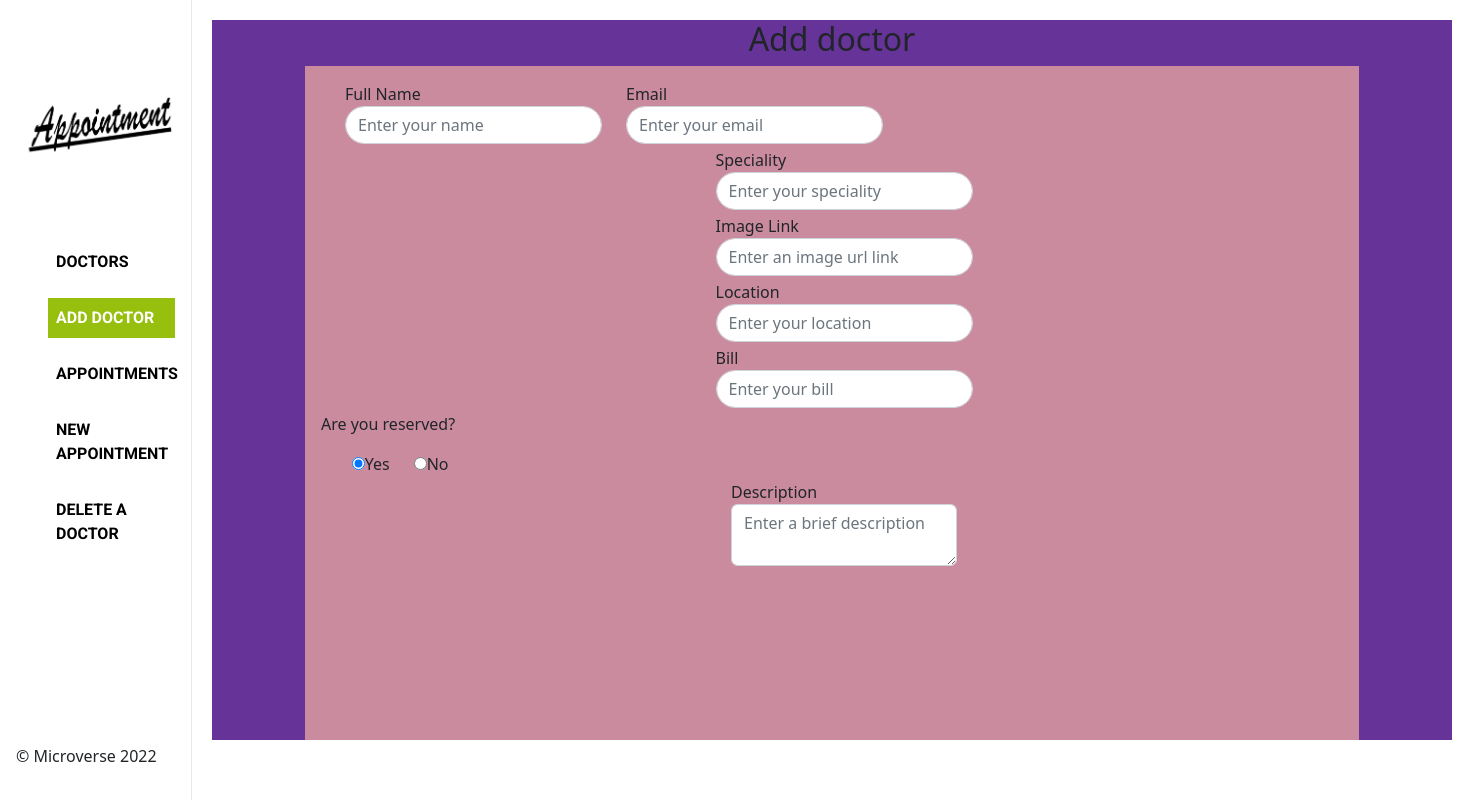
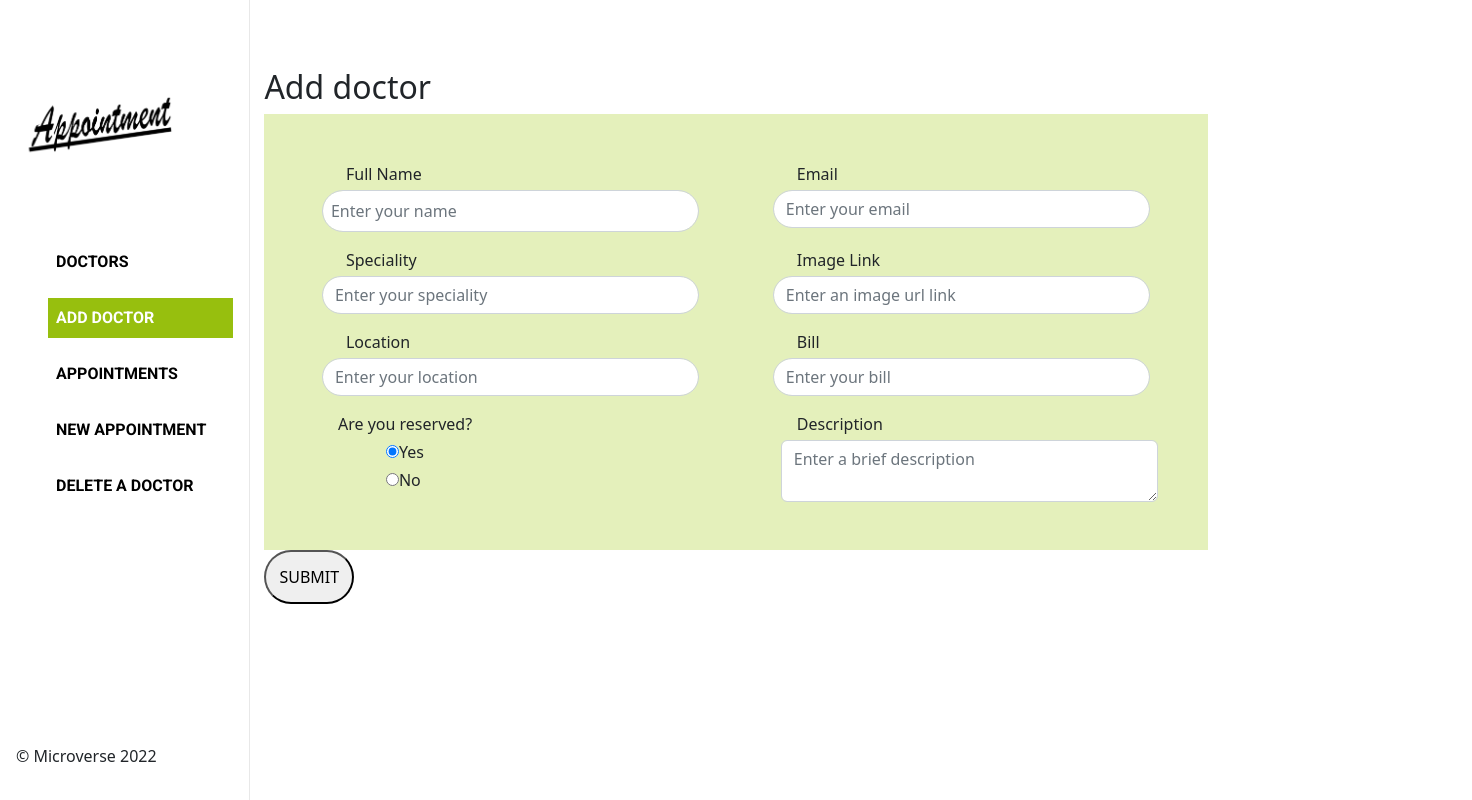
Before and after one commit to jmoseka/doctor_appointment_frontend, a React (Create React App) app: page /add_doctor in a window 1280 px wide. Shown: the whole page, 1472 px wide, since content can reach past the window. Built offline with nearby package versions, Linux system fonts and the light colour scheme; a web font is replaced by a local one.

Commit message:
Add buton

```diff
--- a/src/components/addDoctor/AddDoctor.js
+++ b/src/components/addDoctor/AddDoctor.js
@@ -2,77 +2,73 @@ import React from 'react';
 import './add_doctor.css';
 
 const AddDoctor = () => (
-  <div className="add-doc-container">
-    <div className="doc-container-form ">
+  <div className="add-doc-container py-5 d-flex justify-content-center">
+    <div className="doc-container-form">
       <div className="form-title">
         <h2>Add doctor</h2>
       </div>
 
       <div className="form-container d-flex justify-content-center">
-        <form className="doc-form p-3">
-          <div className="d-flex">
+        <form>
+          <div className="doc-form py-5">
             <div className="form-group">
-              <label htmlFor="name" className="ms-4 mb-1">
-                Full Name
-                <input type="text" name="name" id="doctor-name" className="form-control rounded-pill" placeholder="Enter your name" required />
-              </label>
+              <p className="ms-4 mb-1"> Full Name </p>
+              <input type="text" name="name" id="doctor-name" className="p-2 form-control rounded-pill" placeholder="Enter your name" required />
+
             </div>
 
             <div className="form-group">
-              <label htmlFor="email" className="ms-4 mb-1">
-                Email
+              <p className="ms-4 mb-1">Email </p>
               <input type="text" name="email" id="doctor-email" className="form-control rounded-pill" placeholder="Enter your email" required />
-              </label>
-            </div>
             </div>
 
             {/* End of row 1 */}
 
             <div className="form-group">
-            <label htmlFor="speciality" className="ms-4 mb-1">
-              Speciality
+              <p htmlFor="speciality" className="ms-4 mb-1">Speciality</p>
               <input type="text" name="speciality" id="doctor-speciality" className="form-control rounded-pill" placeholder="Enter your speciality" required />
-            </label>
+
             </div>
 
             <div className="form-group">
-            <label htmlFor="image" className="ms-4 mb-1">
-              Image Link
+              <p htmlFor="image" className="ms-4 mb-1">Image Link</p>
               <input type="text" name="image" id="doctor-image" className="form-control rounded-pill" placeholder="Enter an image url link" required />
-            </label>
             </div>
 
             <div className="form-group">
-            <label htmlFor="location" className="ms-4 mb-1">
-              Location
+              <p htmlFor="location" className="ms-4 mb-1">Location</p>
               <input type="text" name="location" id="doctor-location" className="form-control rounded-pill" placeholder="Enter your location" required />
-            </label>
+
             </div>
 
             <div className="form-group">
-            <label htmlFor="bill" className="ms-4 mb-1">
-              Bill
+              <p htmlFor="bill" className="ms-4 mb-1">Bill</p>
               <input type="number" name="bill" id="doctor-bill" className="form-control rounded-pill" placeholder="Enter your bill" required />
-            </label>
+
             </div>
 
-          <div className="form-group reserve-radio">
-            <p>Are you reserved? </p>
-            <label htmlFor="reserve-no" className="ms-4 mb-1">
+            <div className="form-group ms-4 reserve-radio">
+              <p className="text-start mb-1">Are you reserved? </p>
+              <p className="ms-5 mb-1">
                 <input type="radio" name="reserve-yes" className="rounded-pill input-radio" checked required />
                 Yes
-            </label>
-            <label htmlFor="reserve-yes" className="ms-4 mb-1">
+              </p>
+              <p className="ms-5 mb-1">
                 <input type="radio" name="reserve-no" className="rounded-pill input-radio" required />
                 No
-            </label>
+              </p>
             </div>
 
             <div className="form-group">
-            <label htmlFor="description" className="ms-4 mb-1">
-              Description
+              <p htmlFor="description" className="ms-3 mb-1">Description</p>
               <textarea name="description" id="doctor-description" className="form-control" placeholder="Enter a brief description" required />
-            </label>
+
+            </div>
+          </div>
+
+          <div>
+            <input type="submit" name="submit-item" id="doctor-submit" className="rounded-pill" value="SUBMIT" />
+
           </div>
 
         </form>
--- a/src/components/addDoctor/add_doctor.css
+++ b/src/components/addDoctor/add_doctor.css
@@ -1,38 +1,36 @@
-.add-doc-container {
-    width: 100%;
-    background: red;
-}
+
 .doc-container-form{
-    width: 100%;
-    height: 90vh;
-    background: rebeccapurple;
+    width: 90%;
     display: flex;
     flex-direction: column;
-    align-items: center;
+
 }
 
 .form-container {
-    width: 85%;
-    height: 90vh;
-    background-color: orchid
+    width: 100%;
+}
+
+#doctor-submit {
+    padding: 13px;
 }
 
 .doc-form {
     background-color: rgba(162, 204, 23, 0.29);
     width: 100%;
     height: auto;
+    display: flex;
+    flex-direction: row;
     flex-wrap: wrap;
     justify-content: space-evenly;
+    gap: 1rem;
 }
 
 .form-group {
-    text-align: center;
+    width: 40%;
 }
 
-label {
-    text-align: left;
-}
 .form-control {
+    width: 100%;
      background-color: white;
 }
 
@@ -41,13 +39,18 @@ label {
     align-self: flex-start;
 }
 
-@media (max-width: 1200px) {
+
+@media (max-width: 800px) {
+    .doc-form {
+        flex-direction: column;
+        align-items: center;
+    }
+    .form-group {
+        width: 90%;
+    }
     .doc-container-form{
         justify-content: space-between;
     }
 
-    .form-container {
-        width: 65%;
-    }
 
 }
--- a/src/main.css
+++ b/src/main.css
@@ -22,6 +22,7 @@ body {
 
 /* navbar */
 .navbar {
+  min-width: 250px;
   width: 15vw;
   height: 100vh;
   border-right: 0.4px solid rgba(142, 142, 142, 0.2);
@@ -79,7 +80,6 @@ body {
 
 /* main section */
 #main-sec {
-  width: 100%;
   position: absolute;
   margin-left: 15vw;
   padding: 20px;
```
Lines whose indentation alone changed are shown as unchanged.
